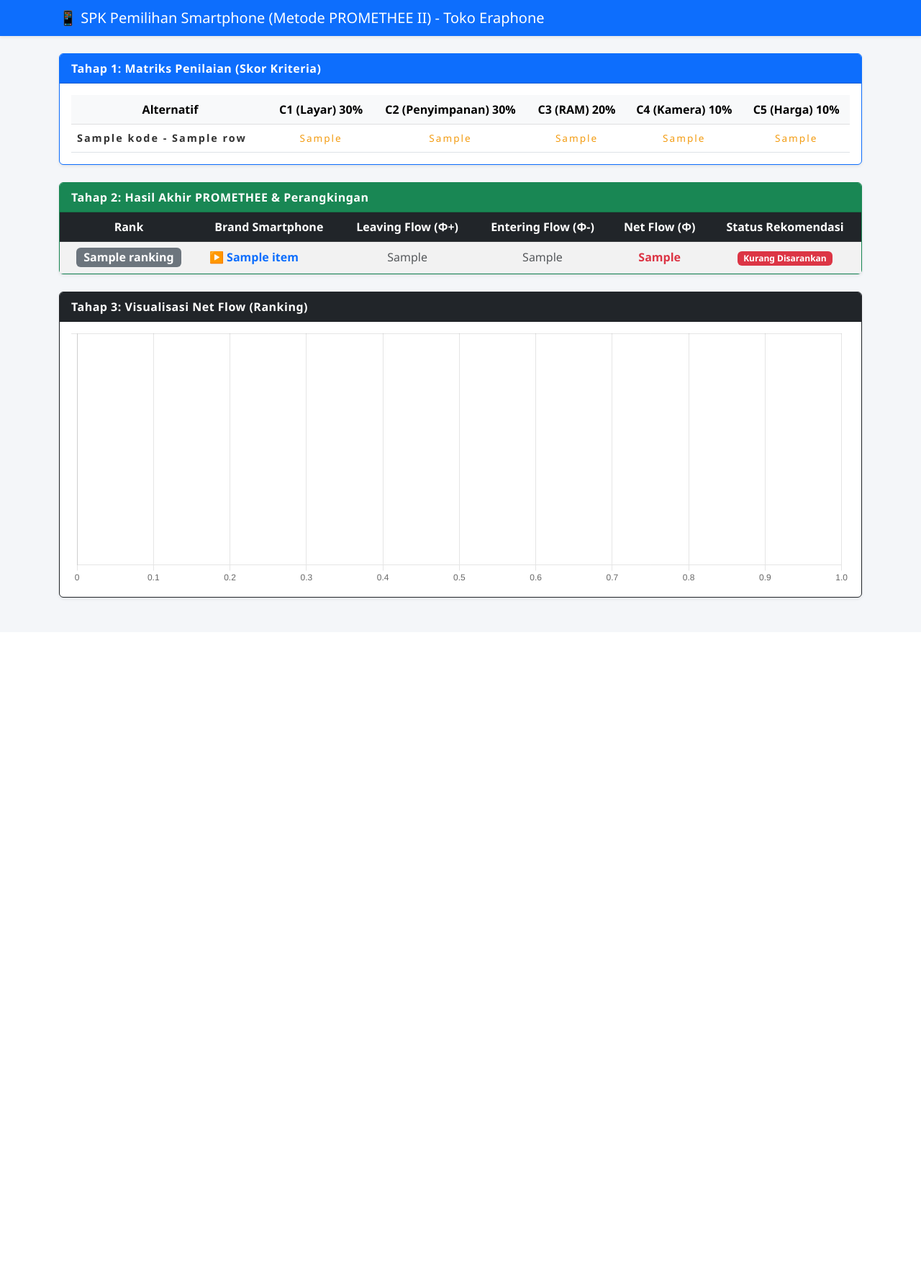
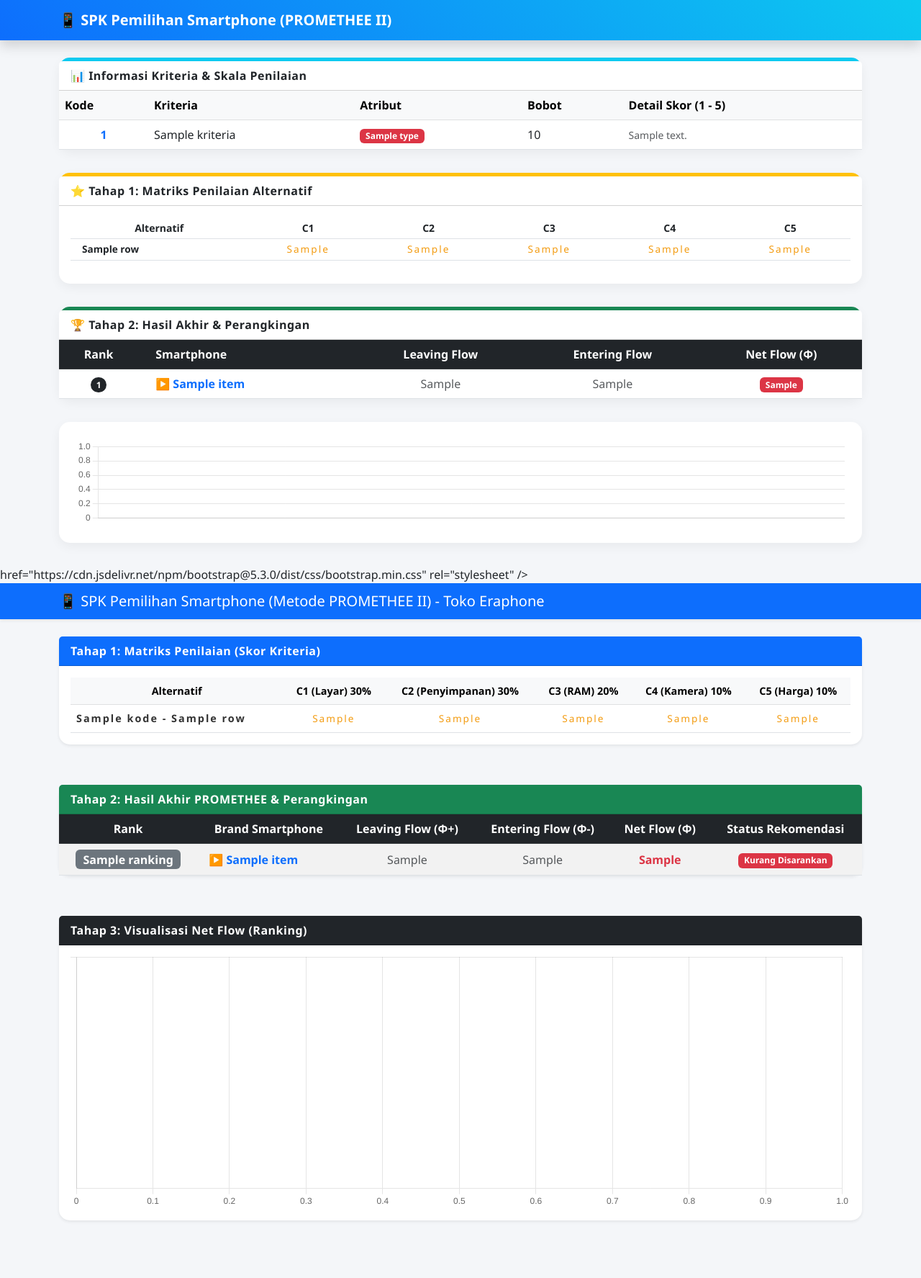
Before and after one commit to novandarajendra11-hub/Spk_PROMETHEE_smartphone, a Flask app: template SPK_Promthee/templates/index.html in a window 1280 px wide. Shown: the whole page at 72% size. Before the commit the page ends 835 px from the top, so only its background shows below. Run offline with Flask 3, Linux system fonts and the light colour scheme; the template is opened without the code that fills it: most values are stand-ins (such as "Sample title", 1, 10 or a date in 2020).

Commit message:
Update index.html

```diff
--- a/SPK_Promthee/templates/index.html
+++ b/SPK_Promthee/templates/index.html
@@ -4,7 +4,122 @@
     <meta charset="UTF-8" />
     <meta name="viewport" content="width=device-width, initial-scale=1.0" />
     <title>SPK Smartphone - Toko Eraphone</title>
-    <link
+    <link<!DOCTYPE html>
+<html lang="id">
+<head>
+    <meta charset="UTF-8">
+    <meta name="viewport" content="width=device-width, initial-scale=1.0">
+    <title>SPK Smartphone - PROMETHEE</title>
+    <link href="https://cdn.jsdelivr.net/npm/bootstrap@5.3.0/dist/css/bootstrap.min.css" rel="stylesheet">
+    <script src="https://cdn.jsdelivr.net/npm/chart.js"></script>
+    <style>
+        body { background-color: #f4f7f6; font-family: 'Segoe UI', sans-serif; }
+        .card { border-radius: 15px; border: none; box-shadow: 0 5px 15px rgba(0,0,0,0.05); margin-bottom: 2rem; }
+        .bg-gradient-primary { background: linear-gradient(45deg, #0d6efd, #0dcaf0); }
+        .table-star { color: #ffc107; font-size: 0.9rem; letter-spacing: 2px; }
+        .badge-nf { min-width: 60px; font-weight: bold; }
+    </style>
+</head>
+<body>
+
+<nav class="navbar navbar-dark bg-gradient-primary mb-4 shadow">
+    <div class="container">
+        <span class="navbar-brand fw-bold">📱 SPK Pemilihan Smartphone (PROMETHEE II)</span>
+    </div>
+</nav>
+
+<div class="container">
+
+    <div class="card border-info border-top border-5">
+        <div class="card-header bg-white fw-bold">📊 Informasi Kriteria & Skala Penilaian</div>
+        <div class="card-body p-0 table-responsive">
+            <table class="table table-hover align-middle mb-0">
+                <thead class="table-light">
+                    <tr>
+                        <th>Kode</th><th>Kriteria</th><th>Atribut</th><th>Bobot</th><th>Detail Skor (1 - 5)</th>
+                    </tr>
+                </thead>
+                <tbody>
+                    {% for c in kriteria %}
+                    <tr>
+                        <td class="fw-bold text-primary text-center">{{ c.id }}</td>
+                        <td>{{ c.name }}</td>
+                        <td><span class="badge {{ 'bg-success' if c.type=='Benefit' else 'bg-danger' }}">{{ c.type }}</span></td>
+                        <td>{{ c.weight }}</td>
+                        <td class="small text-muted">{{ c.details }}</td>
+                    </tr>
+                    {% endfor %}
+                </tbody>
+            </table>
+        </div>
+    </div>
+
+    <div class="card border-warning border-top border-5">
+        <div class="card-header bg-white fw-bold">⭐ Tahap 1: Matriks Penilaian Alternatif</div>
+        <div class="card-body table-responsive">
+            <table class="table table-sm align-middle">
+                <thead class="text-center small">
+                    <tr><th>Alternatif</th><th>C1</th><th>C2</th><th>C3</th><th>C4</th><th>C5</th></tr>
+                </thead>
+                <tbody class="table-star text-center">
+                    {% for row in matriks %}
+                    <tr>
+                        <td class="text-dark fw-bold text-start ps-3" style="letter-spacing: 0;">{{ row.nama }}</td>
+                        <td>{{ row.c1 }}</td><td>{{ row.c2 }}</td><td>{{ row.c3 }}</td><td>{{ row.c4 }}</td><td>{{ row.c5 }}</td>
+                    </tr>
+                    {% endfor %}
+                </tbody>
+            </table>
+        </div>
+    </div>
+
+    <div class="card border-success border-top border-5">
+        <div class="card-header bg-white fw-bold">🏆 Tahap 2: Hasil Akhir & Perangkingan</div>
+        <div class="card-body p-0 table-responsive">
+            <table class="table table-hover align-middle mb-0 text-center">
+                <thead class="table-dark">
+                    <tr><th>Rank</th><th class="text-start ps-4">Smartphone</th><th>Leaving Flow</th><th>Entering Flow</th><th>Net Flow (Φ)</th></tr>
+                </thead>
+                <tbody>
+                    {% for item in hasil %}
+                    <tr>
+                        <td><span class="badge rounded-pill bg-dark">{{ loop.index }}</span></td>
+                        <td class="text-start ps-4"><a href="{{ item.url }}" target="_blank" class="text-decoration-none fw-bold">▶️ {{ item.nama }}</a></td>
+                        <td class="text-muted">{{ item.lf }}</td><td class="text-muted">{{ item.ef }}</td>
+                        <td><span class="badge badge-nf {{ 'bg-success' if item.nf >= 0 else 'bg-danger' }}">{{ item.nf }}</span></td>
+                    </tr>
+                    {% endfor %}
+                </tbody>
+            </table>
+        </div>
+    </div>
+
+    <div class="card p-4">
+        <canvas id="myChart" height="120"></canvas>
+    </div>
+
+</div>
+
+<script>
+    new Chart(document.getElementById('myChart'), {
+        type: 'bar',
+        data: {
+            labels: {{ labels | tojson }},
+            datasets: [{
+                label: 'Net Flow (Φ)',
+                data: {{ data_grafik | tojson }},
+                backgroundColor: 'rgba(13, 110, 253, 0.6)',
+                borderColor: 'rgba(13, 110, 253, 1)',
+                borderWidth: 1,
+                borderRadius: 5
+            }]
+        },
+        options: { responsive: true, plugins: { legend: { display: false } } }
+    });
+</script>
+
+</body>
+</html>
       href="https://cdn.jsdelivr.net/npm/bootstrap@5.3.0/dist/css/bootstrap.min.css"
       rel="stylesheet"
     />
```
